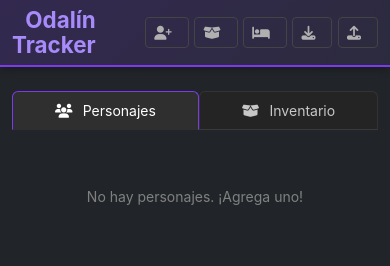
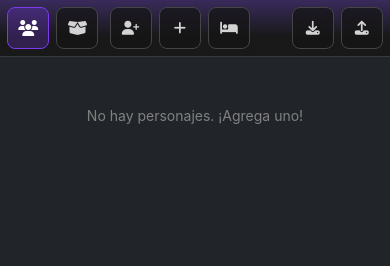
Before and after one commit to juanpcastanedah/odalin_tracker, a plain HTML site: page index.html in a window 390 px wide. Drawn offline with nearby package versions, Linux system fonts and the light colour scheme.

Commit message:
Sidebar vertical: iconos y visibilidad de acciones

```diff
--- a/index.html
+++ b/index.html
@@ -12,25 +12,30 @@
     <link rel="stylesheet" href="styles.css">
 </head>
 <body class="bg-dark text-light">
-    <!-- Header -->
-    <header class="header">
-        <div class="container-fluid">
-            <div class="row align-items-center py-2">
-                <div class="col">
-                    <h1 class="mb-0">
-                        <i class="fas fa-swords"></i> Odalín Tracker
-                    </h1>
+    <div class="app-shell">
+        <aside class="sidebar-menu" aria-label="Menu principal">
+            <div class="sidebar-section" role="tablist" aria-label="Navegacion">
+                <button class="nav-link active" id="characters-tab" data-bs-toggle="tab" data-bs-target="#characters-pane" type="button" role="tab" title="Personajes">
+                    <i class="fas fa-users"></i>
+                </button>
+                <button class="nav-link" id="inventory-tab" data-bs-toggle="tab" data-bs-target="#inventory-pane" type="button" role="tab" title="Inventario">
+                    <i class="fas fa-box-open"></i>
+                </button>
             </div>
-                <div class="col-auto header-actions">
+
+            <div class="sidebar-section">
                 <button id="addCharacterBtn" class="btn btn-outline-light btn-sm" title="Agregar personaje">
                     <i class="fas fa-user-plus"></i>
                 </button>
                 <button id="addItemBtn" class="btn btn-outline-light btn-sm" title="Agregar objeto">
-                        <i class="fas fa-box-open"></i>
+                    <i class="fas fa-plus"></i>
                 </button>
                 <button id="restBtn" class="btn btn-outline-light btn-sm" title="Aplicar descanso">
                     <i class="fas fa-bed"></i>
                 </button>
+            </div>
+
+            <div class="sidebar-section sidebar-bottom">
                 <button id="exportBtn" class="btn btn-outline-light btn-sm" title="Exportar datos">
                     <i class="fas fa-download"></i>
                 </button>
@@ -38,42 +43,23 @@
                     <i class="fas fa-upload"></i>
                 </button>
             </div>
-            </div>
-        </div>
-    </header>
+        </aside>
 
-    <!-- Main Container -->
-    <div class="container-fluid py-4">
-        <!-- Navigation Tabs -->
-        <ul class="nav nav-tabs nav-fill mb-4" role="tablist">
-            <li class="nav-item" role="presentation">
-                <button class="nav-link active" id="characters-tab" data-bs-toggle="tab" data-bs-target="#characters-pane" type="button" role="tab">
-                    <i class="fas fa-users"></i> Personajes
-                </button>
-            </li>
-            <li class="nav-item" role="presentation">
-                <button class="nav-link" id="inventory-tab" data-bs-toggle="tab" data-bs-target="#inventory-pane" type="button" role="tab">
-                    <i class="fas fa-box-open"></i> Inventario
-                </button>
-            </li>
-        </ul>
-
-        <!-- Tab Content -->
+        <main class="app-content">
             <div class="tab-content">
-            <!-- Characters Tab -->
                 <div class="tab-pane fade show active" id="characters-pane" role="tabpanel">
                     <div class="row g-3" id="charactersContainer">
                         <!-- Populated by JS -->
                     </div>
                 </div>
 
-            <!-- Inventory Tab -->
                 <div class="tab-pane fade" id="inventory-pane" role="tabpanel">
                     <div class="row g-3" id="inventoryContainer">
                         <!-- Populated by JS -->
                     </div>
                 </div>
             </div>
+        </main>
     </div>
 
     <!-- Item Detail Modal -->
--- a/styles.css
+++ b/styles.css
@@ -24,6 +24,78 @@ body {
     background-color: var(--bs-body-bg);
     color: var(--bs-body-color);
     font-family: -apple-system, BlinkMacSystemFont, 'Segoe UI', Roboto, Oxygen, Ubuntu, Cantarell, sans-serif;
+}
+
+.app-shell {
+    display: grid;
+    grid-template-columns: 78px 1fr;
+    min-height: 100vh;
+}
+
+.app-content {
+    padding: 1rem;
+}
+
+.sidebar-menu {
+    display: flex;
+    flex-direction: column;
+    align-items: center;
+    gap: 0.7rem;
+    position: sticky;
+    top: 0;
+    height: 100vh;
+    padding: 0.65rem 0.5rem;
+    background: linear-gradient(180deg, rgba(124, 58, 237, 0.26) 0%, rgba(24, 24, 24, 0.96) 65%);
+    border-right: 1px solid #3a3a3a;
+}
+
+.sidebar-brand {
+    width: 44px;
+    height: 44px;
+    display: flex;
+    align-items: center;
+    justify-content: center;
+    border: 1px solid #4a4a4a;
+    border-radius: 0.5rem;
+    color: #e9d5ff;
+    background: rgba(0, 0, 0, 0.22);
+}
+
+.sidebar-section {
+    display: flex;
+    flex-direction: column;
+    gap: 0.45rem;
+}
+
+.sidebar-bottom {
+    margin-top: auto;
+}
+
+.sidebar-menu .btn,
+.sidebar-menu .nav-link {
+    width: 42px;
+    height: 42px;
+    display: inline-flex;
+    align-items: center;
+    justify-content: center;
+    padding: 0;
+    border-radius: 0.5rem;
+    border: 1px solid #454545;
+    background: rgba(20, 20, 20, 0.75);
+    color: #d3d3d3;
+}
+
+.sidebar-menu .nav-link.active {
+    color: #fff;
+    border-color: var(--primary);
+    background: rgba(124, 58, 237, 0.25);
+}
+
+.sidebar-menu .btn:hover,
+.sidebar-menu .nav-link:hover {
+    border-color: var(--primary);
+    color: #fff;
+    background: rgba(124, 58, 237, 0.2);
 }
 
 /* ============================================
@@ -736,6 +808,32 @@ body {
    RESPONSIVE
    ============================================ */
 @media (max-width: 768px) {
+    .app-shell {
+        grid-template-columns: 1fr;
+        grid-template-rows: auto 1fr;
+    }
+
+    .sidebar-menu {
+        position: static;
+        height: auto;
+        flex-direction: row;
+        align-items: center;
+        justify-content: flex-start;
+        overflow-x: auto;
+        border-right: 0;
+        border-bottom: 1px solid #3a3a3a;
+        padding: 0.45rem;
+    }
+
+    .sidebar-section {
+        flex-direction: row;
+    }
+
+    .sidebar-bottom {
+        margin-top: 0;
+        margin-left: auto;
+    }
+
     .character-card {
         grid-template-columns: 1fr;
     }
```
Lines whose indentation alone changed are shown as unchanged.
